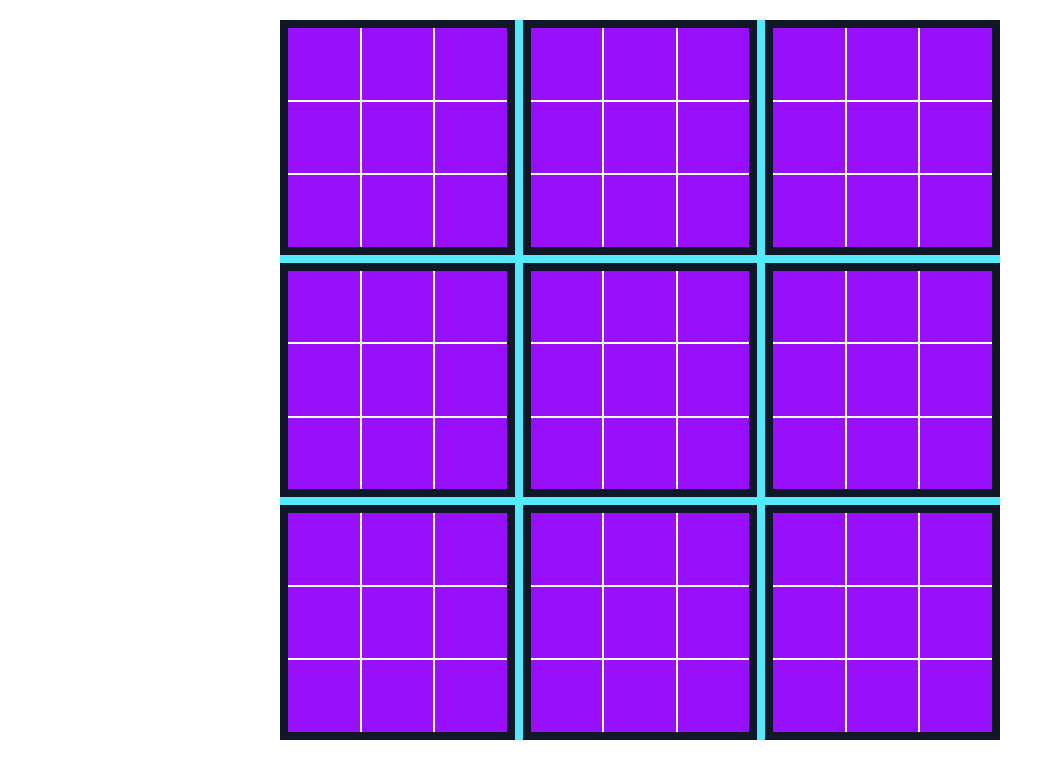
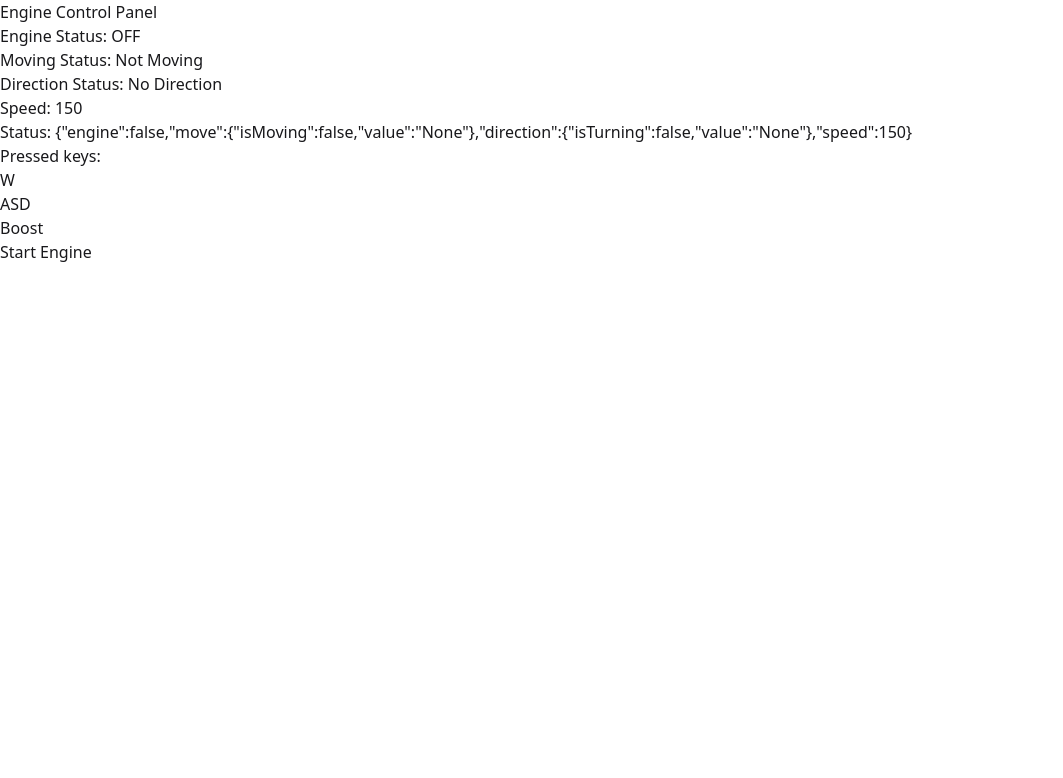
Before and after one commit to ju5tAmir/CrazyRobot, a React (Vite) app in the folder control-panel-ui/: page / in a window 1280 px wide. Shown: the top 778 px of the page, without its empty margins (0-1063 px from the left). Built offline with nearby package versions, Linux system fonts and the light colour scheme.

Commit message:
solved conflits

```diff
--- a/control-panel-ui/src/App.tsx
+++ b/control-panel-ui/src/App.tsx
@@ -5,11 +5,11 @@ function App() {
 
   return (
     <>
-            {/*<Motor/>*/}
+            <Motor/>
         {/*<Canvas/>*/}
         {/*<Prm/>*/}
         {/*<CanvasSim/>*/}
-        {<UTTTPage/>}
+        {/*{<UTTTPage/>}*/}
     </>)
 }
 
```
